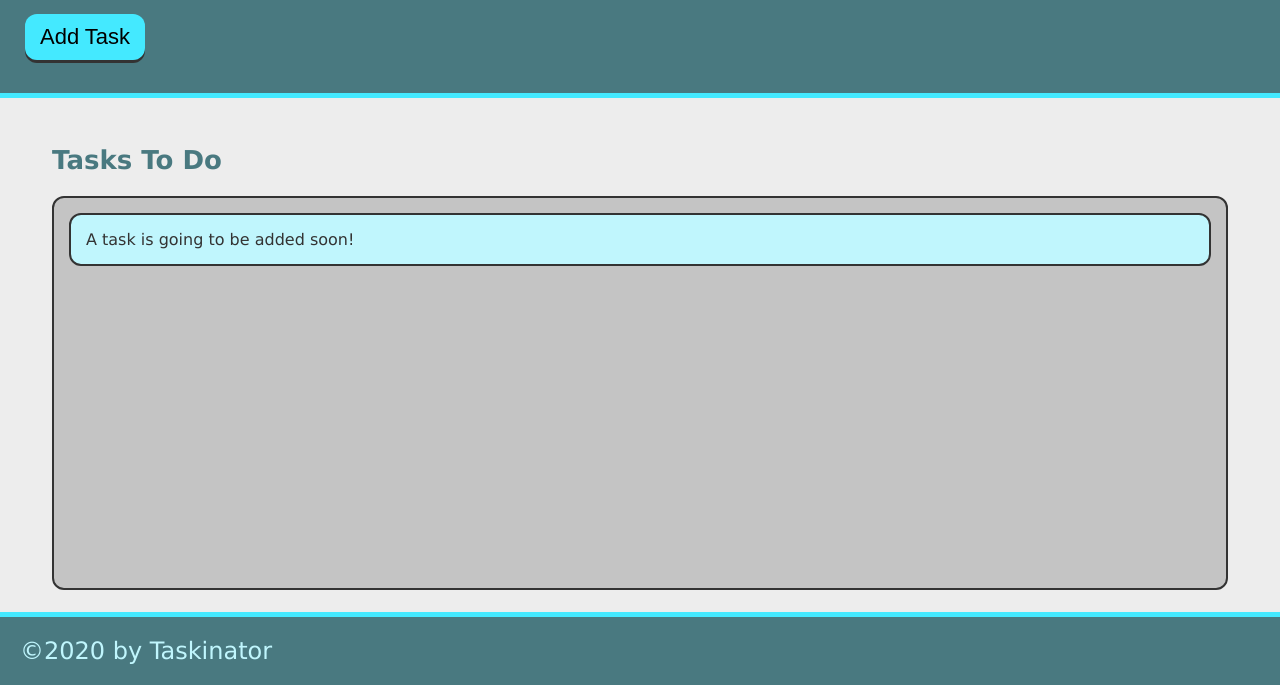
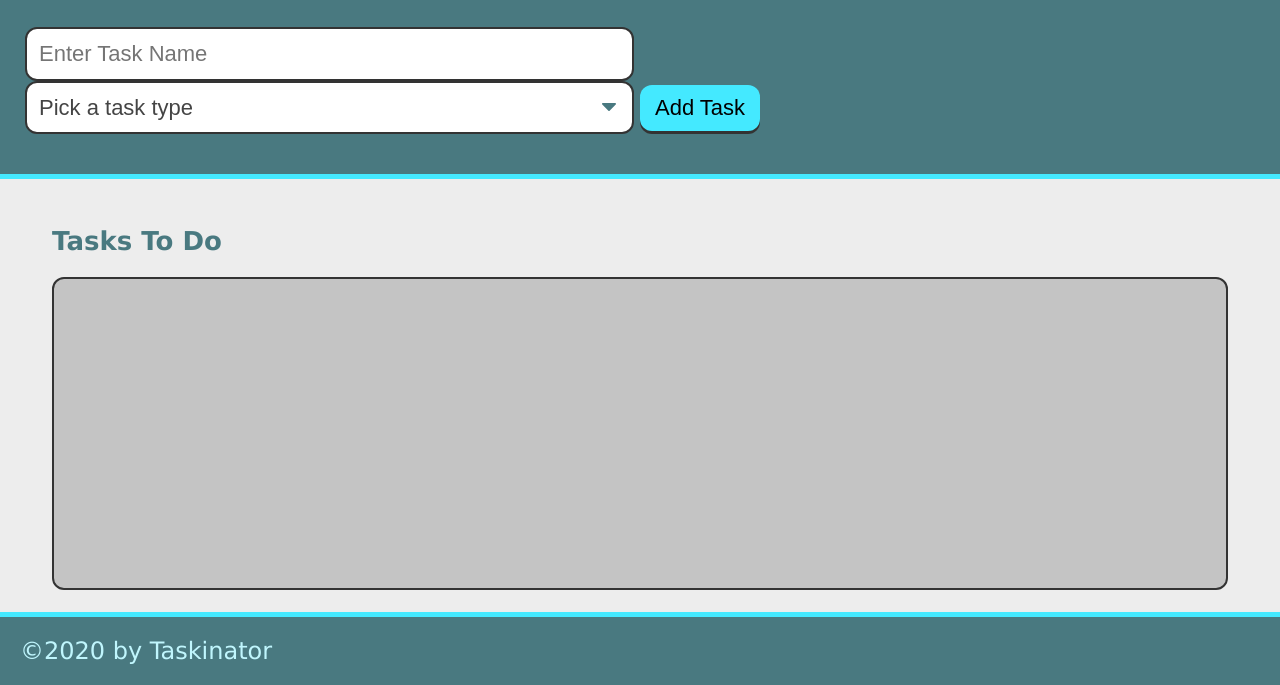
Before and after one commit to hazel-jimenez/taskinator, a plain HTML site: page index.html in a window 1280 px wide. Shown: the part 115-800 px from the top of the page. Drawn offline with Linux system fonts and the light colour scheme.

Commit message:
adding tsdk form

```diff
--- a/index.html
+++ b/index.html
@@ -13,15 +13,26 @@
     <header>
         <h1 class="page-title">Taskinator</h1>
         <p>Click the button below to add a new task!</p>
-        <button class="btn" id="save-task">Add Task</button>
+        <form id="task-form">
+            <div class="form-group">
+                <input type="text" name="task-name" placeholder="Enter Task Name" />
+                <select name="task-type" class="select-dropdown">
+                    <option value="" disabled selected>Pick a task type</option>
+                    <option value="Print">Print</option>
+                    <option value="Web">Web</option>
+                    <option value="Mobile">Mobile</option>
+                </select>
+            </div>
+            <div class="form-group">
+                <button class="btn" id="save-task" type="submit">Add Task</button>
+            </div>
+        </form>
     </header>
 
     <main class="page-content">
         <section class="task-list-wrapper">
             <h2 class="list-title">Tasks To Do</h2>
-            <ul class="task-list" id="tasks-to-do">
-                <li class="task-item">A task is going to be added soon!</li>
-            </ul>
+            <ul class="task-list" id="tasks-to-do"></ul>
         </section>
     </main>
 
--- a/project/assets/js/script.js
+++ b/project/assets/js/script.js
@@ -1,11 +1,13 @@
-var buttonEl = document.querySelector("#save-task");
+var formEl = document.querySelector("#task-form");
 var tasksToDoEl = document.querySelector("#tasks-to-do");
 
-var createTaskHandler = function () {
+var createTaskHandler = function (event) {
+    event.preventDefault();
+
   var listItemEl = document.createElement("li");
   listItemEl.className = "task-item";
   listItemEl.textContent = "This is a new task.";
   tasksToDoEl.appendChild(listItemEl);
 };
 
-buttonEl.addEventListener("click", createTaskHandler);
+formEl.addEventListener("submit", createTaskHandler);
```
